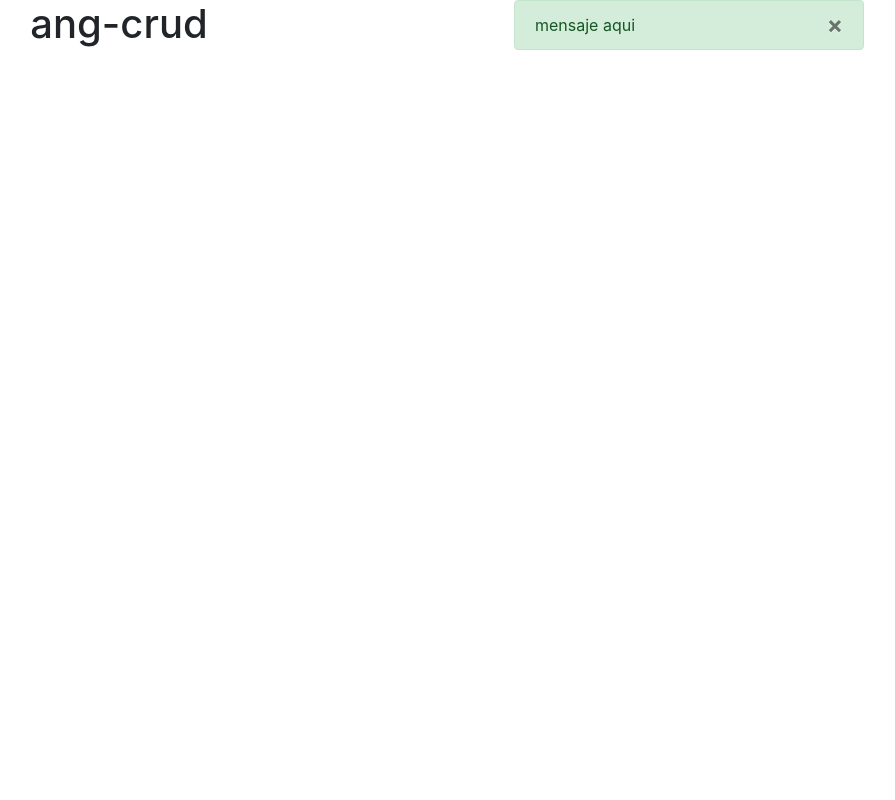
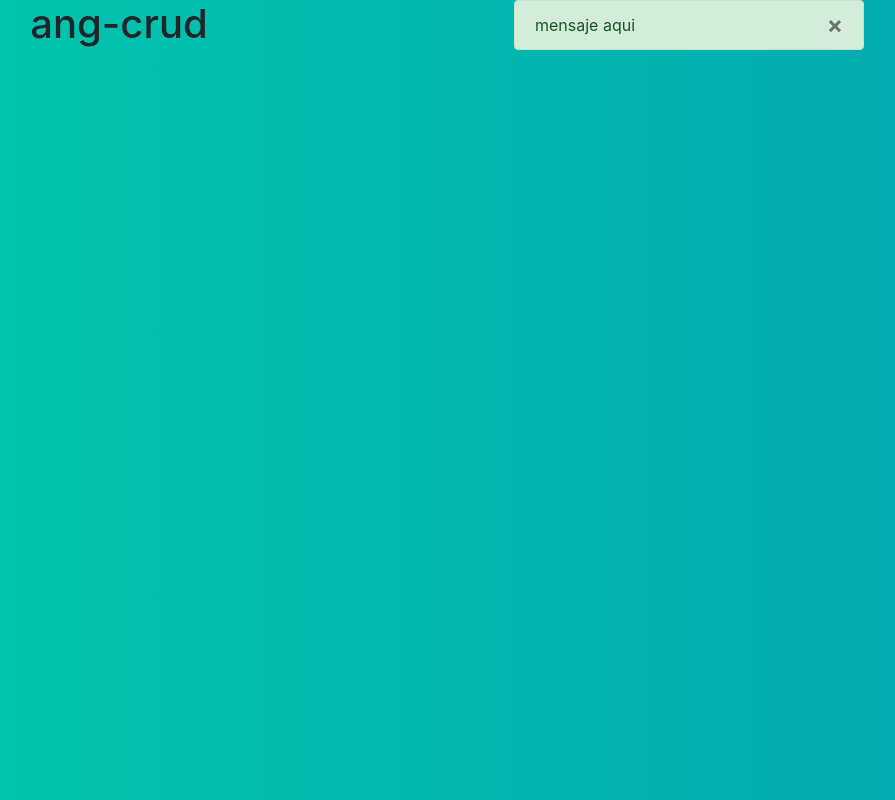
Before and after one commit to carlosldgm/ang-crud, an Angular app in the folder ang-crud/: page / in a window 1280 px wide. Shown: the whole page, without its empty margins (331-1226 px from the left). Built offline with nearby package versions, Linux system fonts and the light colour scheme.

Commit message:
se agrega estilo a styles.css

```diff
--- a/ang-crud/src/styles.css
+++ b/ang-crud/src/styles.css
@@ -1 +1,8 @@
 /* You can add global styles to this file, and also import other style files */
+body {
+    background: #02AAB0;  /* fallback for old browsers */
+    background: -webkit-linear-gradient(left, #00CDAC, #02AAB0);
+    background: -moz-linear-gradient(left, #00CDAC, #02AAB0);
+    background: -o-linear-gradient(left, #00CDAC, #02AAB0);
+    background: linear-gradient(to right, #00CDAC, #02AAB0);
+}
```
